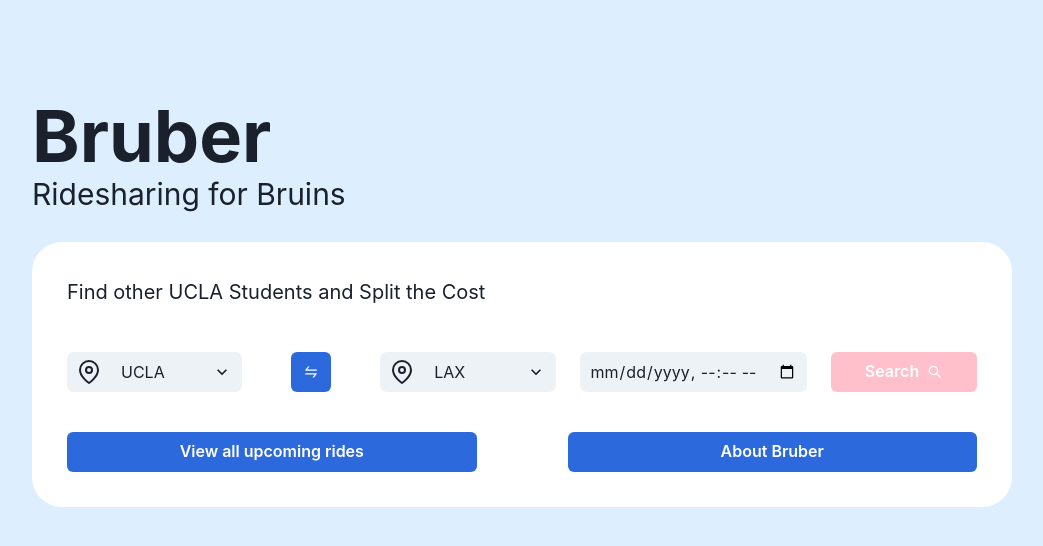
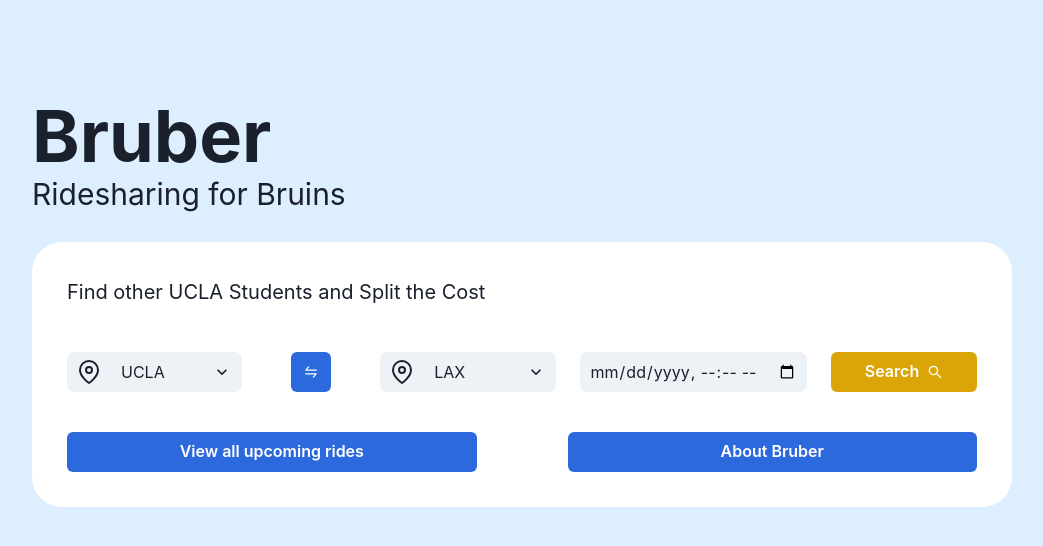
Before and after one commit to shzcuber/bruber, a React (Create React App) app in the folder frontend/: page / in a window 1280 px wide. Shown: the top 546 px of the page, without its empty margins (118-1161 px from the left). Built offline with nearby package versions, Linux system fonts and the light colour scheme; a web font is replaced by a local one.

Commit message:
Fix search button color

```diff
--- a/frontend/src/components/JourneyInputter.js
+++ b/frontend/src/components/JourneyInputter.js
@@ -1,7 +1,4 @@
-import {
-  AiOutlineSwap,
-  AiOutlineSearch,
-} from "react-icons/ai";
+import { AiOutlineSwap, AiOutlineSearch } from "react-icons/ai";
 import { FiMapPin } from "react-icons/fi";
 import {
   Button,
@@ -88,7 +85,7 @@
       </Flex>
       <Button
         width="20%"
-        backgroundColor="pink"
+        colorScheme="secondary"
         rightIcon={<AiOutlineSearch />}
       >
         Search
```
